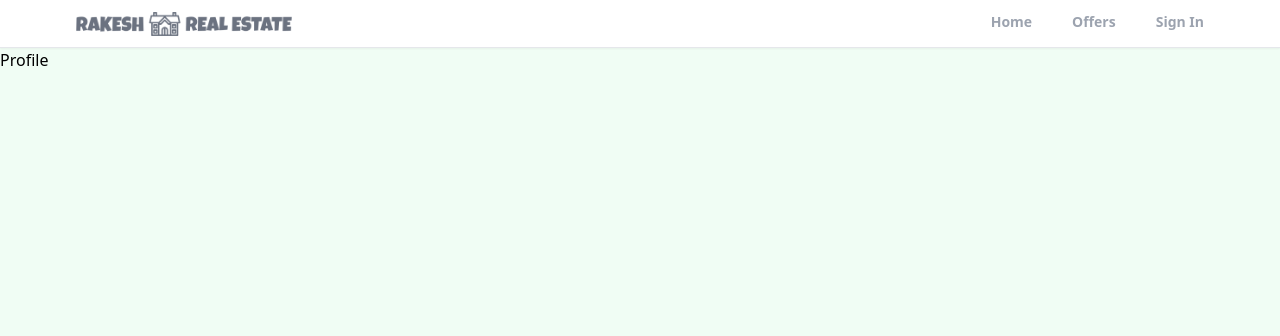
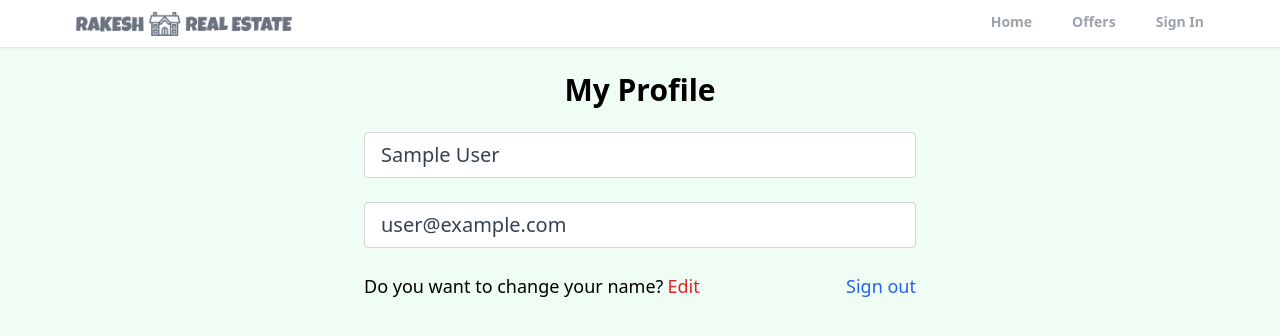
Before and after one commit to Rakesh-dr0id/real-estate-app, a React (Create React App) app: page /profile in a window 1280 px wide. Shown: the top 336 px of the page. Built offline with nearby package versions, Linux system fonts and the light colour scheme; no server answers; sample sign-in values are in the browser's storage.

Commit message:
profile page setup

```diff
--- a/src/App.js
+++ b/src/App.js
@@ -9,6 +9,7 @@
 import Header from './components/Header';
 import { ToastContainer } from 'react-toastify';
 import 'react-toastify/dist/ReactToastify.css';
+import PrivateRoute from './components/PrivateRoute';
 
 function App() {
   return (
@@ -16,7 +17,9 @@
       <Header />
       <Routes>
         <Route path="/" element={<Home />} />
-        <Route path="/profile" element={<Profile />} />
+        <Route path="/profile" element={<PrivateRoute />}>
+          <Route path="/profile" element={<Profile />} />
+        </Route>
         <Route path="/sign-in" element={<SignIn />} />
         <Route path="/sign-up" element={<SignUp />} />
         <Route path="/forgot-password" element={<ForgotPass />} />
--- /dev/null
+++ b/src/components/PrivateRoute.jsx
@@ -0,0 +1,13 @@
+import React, { useState } from 'react';
+import { Outlet, Navigate } from 'react-router-dom';
+import { useAuthStatus } from '../hooks/useAuthStatus';
+
+const PrivateRoute = () => {
+  const { loggedIn, checkingStatus } = useAuthStatus();
+  if (checkingStatus) {
+    return <h3>Loading...</h3>;
+  }
+  return loggedIn ? <Outlet /> : <Navigate to="/sign-in" />;
+};
+
+export default PrivateRoute;
--- /dev/null
+++ b/src/hooks/useAuthStatus.jsx
@@ -0,0 +1,19 @@
+import React, { useState, useEffect } from 'react';
+import { getAuth, onAuthStateChanged } from 'firebase/auth';
+
+export const useAuthStatus = () => {
+  const [loggedIn, setLoggedIn] = useState(false);
+  const [checkingStatus, setCheckingStatus] = useState(true);
+
+  useEffect(() => {
+    const auth = getAuth();
+    onAuthStateChanged(auth, (user) => {
+      if (user) {
+        setLoggedIn(true);
+      }
+      setCheckingStatus(false);
+    });
+  }, []);
+
+  return { loggedIn, checkingStatus };
+};
--- a/src/pages/Profile.jsx
+++ b/src/pages/Profile.jsx
@@ -1,7 +1,66 @@
-import React from 'react';
+import React, { useState } from 'react';
+import { getAuth } from 'firebase/auth';
+import { useNavigate } from 'react-router';
 
 const Profile = () => {
-  return <div>Profile</div>;
+  const auth = getAuth();
+  const navigate = useNavigate();
+  const [formData, setFormData] = useState({
+    name: auth.currentUser.displayName,
+    email: auth.currentUser.email,
+  });
+
+  const { name, email } = formData;
+
+  const onLogOut = () => {
+    auth.signOut();
+    navigate('/');
+  };
+
+  return (
+    <>
+      <section className="max-w-6xl mx-auto flex justify-center items-center flex-col">
+        <h1 className="text-3xl text-center mt-6 font-bold">My Profile</h1>
+
+        <div className="w-full md:w-[50%] mt-6 px-3 ">
+          <form>
+            {/* Name Input */}
+            <input
+              type="text"
+              id="name"
+              value={name}
+              disabled
+              className="mb-6 w-full px-4 py-2 text-xl text-gray-700 bg-white border border-gray-300 rounded transition ease-in-out"
+            />
+
+            {/* Email Input */}
+            <input
+              type="email"
+              id="email"
+              value={email}
+              disabled
+              className="mb-6 w-full px-4 py-2 text-xl text-gray-700 bg-white border border-gray-300 rounded transition ease-in-out"
+            />
+
+            <div className="flex justify-between whitespace-nowrap text-sm sm:text-lg mb-6">
+              <p className="flex items-center ">
+                Do you want to change your name?
+                <span className="text-red-600 hover:text-red-700 transition ease-in-out duration-200 ml-1 cursor-pointer ">
+                  Edit
+                </span>
+              </p>
+              <p
+                onClick={onLogOut}
+                className="text-blue-600 hover:text-blue-800  transition ease-in-out duration-200 cursor-pointer"
+              >
+                Sign out
+              </p>
+            </div>
+          </form>
+        </div>
+      </section>
+    </>
+  );
 };
 
 export default Profile;
```
